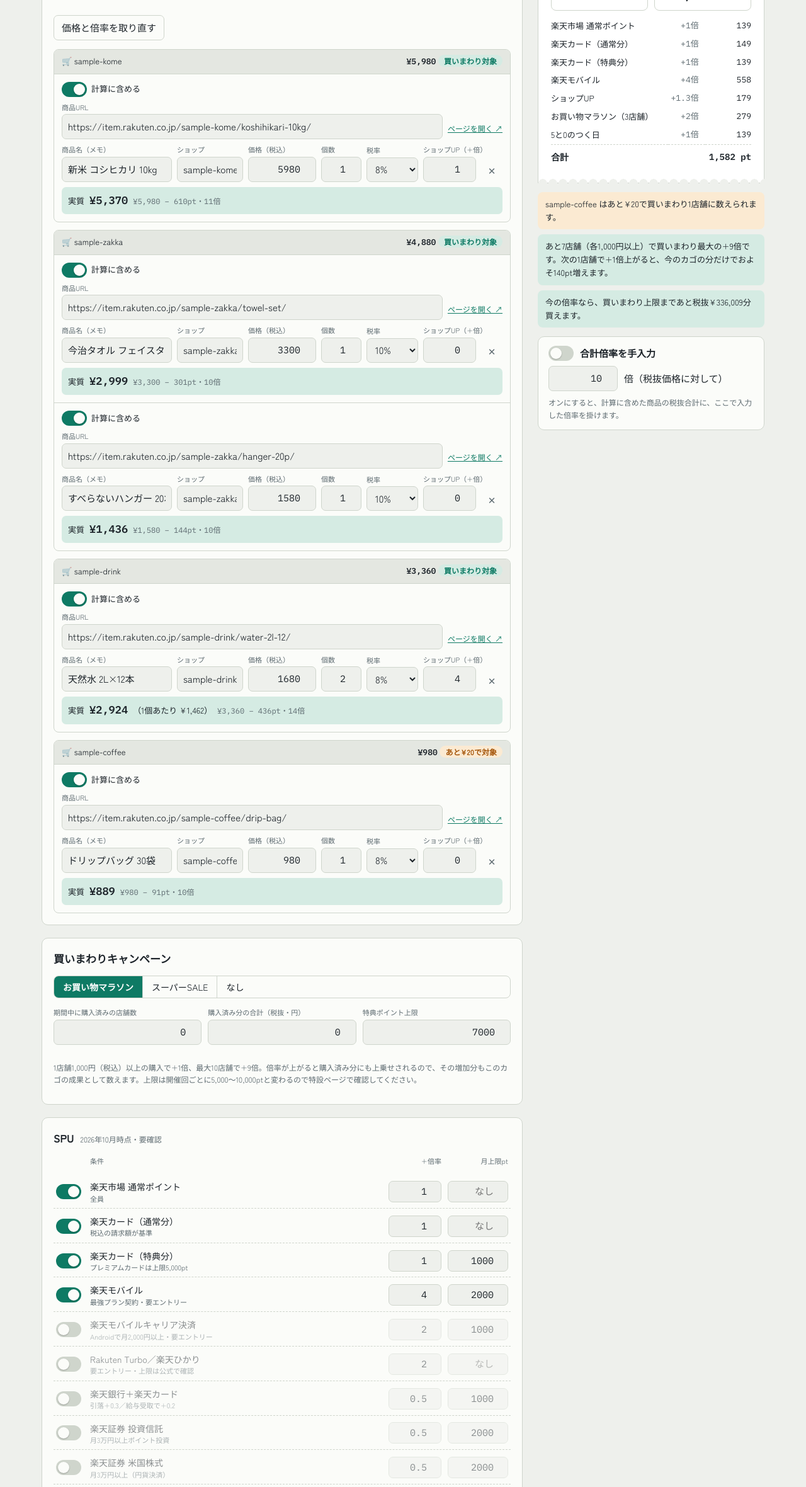
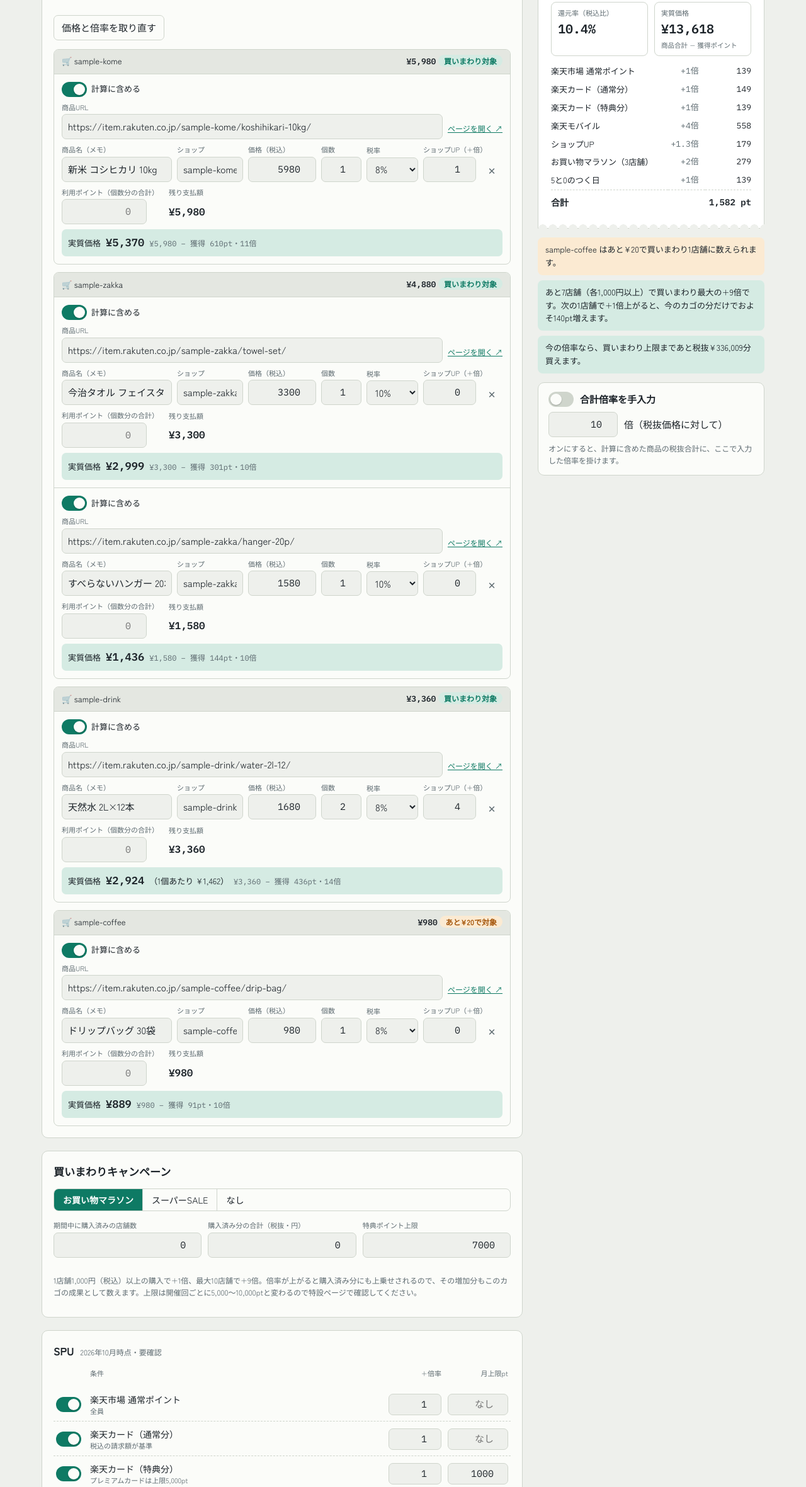
Before and after one commit to yuki8128/pointsim, a plain HTML site: page index.html in a window 1280 px wide. Shown: the part 404-2765 px from the top of the page at 63% size. Drawn offline with Linux system fonts and the light colour scheme.

Commit message:
商品ごとにポイント払いを指定して残り支払額と獲得ポイントを計算

```diff
--- a/index.html
+++ b/index.html
@@ -98,6 +98,9 @@ button.ghost:hover { color: var(--ink); background: var(--sunken); }
   .item-fields .f-del { grid-column: span 1; }
 }
 .del { padding: 6px; width: 34px; height: 36px; line-height: 1; }
+.item-payment { display: flex; flex-wrap: wrap; align-items: end; gap: 8px 16px; }
+.item-payment input { width: 9em; }
+.item-payment output { display: block; padding-block: 7px; font: 600 16px/1.6 var(--font-num); }
 .item-eff { display: flex; flex-wrap: wrap; align-items: baseline; gap: 4px 8px; font-size: 13px; padding: 8px 10px; border-radius: 7px; background: var(--accent-soft); font-variant-numeric: tabular-nums; }
 .item-eff:empty { display: none; }
 .item-eff b { font-family: var(--font-num); font-size: 17px; font-weight: 600; color: var(--ink); }
@@ -143,6 +146,9 @@ button.ghost:hover { color: var(--ink); background: var(--sunken); }
   -webkit-mask: radial-gradient(circle 7px at 8px 100%, transparent 6.5px, #000 7px) 0 0 / 16px 100% repeat-x;
           mask: radial-gradient(circle 7px at 8px 100%, transparent 6.5px, #000 7px) 0 0 / 16px 100% repeat-x; }
 .receipt .kicker { font-family: var(--font-body); font-size: 12px; color: var(--muted); letter-spacing: .1em; }
+.payment-totals { display: grid; grid-template-columns: 1fr auto; gap: 2px 12px; margin: 10px 0; }
+.payment-totals dt { font-family: var(--font-body); }
+.payment-totals dd { margin: 0; text-align: right; font-weight: 600; }
 .big { display: flex; align-items: baseline; gap: 6px; margin: 2px 0 2px; }
 .big b { font-size: 44px; font-weight: 600; line-height: 1.1; letter-spacing: -.02em; background: linear-gradient(transparent 62%, var(--marker) 62%); font-variant-numeric: tabular-nums; }
 .big span { font-family: var(--font-body); font-size: 14px; }
@@ -260,8 +266,9 @@ body { margin: 0; padding-top: env(safe-area-inset-top, 0px); padding-bottom: en
   </div>
 
   <footer>
-    <span>ポイントは税抜価格を基準に、楽天カード通常分のみ税込のカード請求額を基準に計算しています。端数はショップごとに切り捨てです。</span>
-    <span>クーポン値引き、送料、ポイント利用分、月内にすでに使った上限枠は反映していません。実際の付与は楽天の判定に従います。キャンペーンの条件は<a href="https://event.rakuten.co.jp/campaign/point-up/everyday/point/" target="_blank" rel="noopener">SPUの公式ページ</a>などで確認してください。</span>
+    <span>利用ポイントは1pt＝1円です。通常ポイント・ショップUP・買いまわりにはポイントで支払った分も含みます。</span>
+    <span>同じショップの商品は1注文として計算します。楽天カード通常分は税込額から、カード特典分・楽天銀行＋楽天カード・5と0のつく日は税抜額から利用ポイントを引き、ショップごとに端数を切り捨てます。<a href="https://ichiba.faq.rakuten.net/detail/000031091" target="_blank" rel="noopener">楽天市場の計算例</a></span>
+    <span>クーポン値引き、送料、月内にすでに使った上限枠は反映していません。実際の付与は楽天の判定に従います。キャンペーンの条件は<a href="https://event.rakuten.co.jp/campaign/point-up/everyday/point/" target="_blank" rel="noopener">SPUの公式ページ</a>などで確認してください。</span>
     <span>このツールは個人が制作・運営しているもので、楽天グループ株式会社とは関係ありません。計算結果によって生じた損害について制作者は責任を負いません。入力内容はお使いのブラウザ内にだけ保存され、外部のサーバーには送信しません（商品情報の取得で楽天ウェブサービスに商品コードを問い合わせる場合を除く）。</span>
     <span class="credit">
       <a href="https://www.rakuten.co.jp/" target="_blank" rel="noopener">楽天市場</a>
@@ -283,12 +290,12 @@ const HAS_API = !!(CFG.applicationId && CFG.accessKey);
 
 const DEFAULT_SPU = [
   { key: "base", name: "楽天市場 通常ポイント", note: "全員", bonus: 1, cap: 0, on: true, fixed: true },
-  { key: "card", name: "楽天カード（通常分）", note: "税込の請求額が基準", bonus: 1, cap: 0, on: true, basis: "incl" },
-  { key: "cardsp", name: "楽天カード（特典分）", note: "プレミアムカードは上限5,000pt", bonus: 1, cap: 1000, on: true },
+  { key: "card", name: "楽天カード（通常分）", note: "税込の請求額が基準", bonus: 1, cap: 0, on: true, basis: "cardIncl" },
+  { key: "cardsp", name: "楽天カード（特典分）", note: "プレミアムカードは上限5,000pt", bonus: 1, cap: 1000, on: true, basis: "cardEx" },
   { key: "mobile", name: "楽天モバイル", note: "最強プラン契約・要エントリー", bonus: 4, cap: 2000, on: true },
   { key: "carrier", name: "楽天モバイルキャリア決済", note: "Androidで月2,000円以上・要エントリー", bonus: 2, cap: 1000, on: false },
   { key: "hikari", name: "Rakuten Turbo／楽天ひかり", note: "要エントリー・上限は公式で確認", bonus: 2, cap: 0, on: false },
-  { key: "bank", name: "楽天銀行＋楽天カード", note: "引落+0.3／給与受取で+0.2", bonus: 0.5, cap: 1000, on: false },
+  { key: "bank", name: "楽天銀行＋楽天カード", note: "引落+0.3／給与受取で+0.2", bonus: 0.5, cap: 1000, on: false, basis: "cardEx" },
   { key: "fund", name: "楽天証券 投資信託", note: "月3万円以上ポイント投資", bonus: 0.5, cap: 2000, on: false },
   { key: "us", name: "楽天証券 米国株式", note: "月3万円以上（円貨決済）", bonus: 0.5, cap: 2000, on: false },
   { key: "wallet", name: "楽天ウォレット", note: "暗号資産 月3万円以上", bonus: 0.5, cap: 1000, on: false },
@@ -305,7 +312,7 @@ const DEFAULT_SPU = [
 ];
 
 const DEFAULT_EXTRAS = [
-  { key: "five", name: "5と0のつく日", note: "楽天カード決済・当日エントリー／上限は月", bonus: 1, cap: 1000, on: true },
+  { key: "five", name: "5と0のつく日", note: "楽天カード決済・当日エントリー／上限は月", bonus: 1, cap: 1000, on: true, basis: "cardEx" },
   { key: "rakuma", name: "買いまわり（ラクマ特典）", note: "マラソン中・ラクマ利用でエントリー", bonus: 1, cap: 1500, on: false },
   { key: "win", name: "勝ったら倍", note: "イーグルス・ヴィッセル等の勝利翌日", bonus: 1, cap: 1000, on: false },
   { key: "wonder", name: "ワンダフルデー", note: "毎月1日・エントリー（開催時のみ）", bonus: 2, cap: 1000, on: false },
@@ -325,7 +332,7 @@ const newId = () => "i" + (uid++) + Date.now().toString(36);
 function defaultState() {
   return {
     sample: true,
-    items: SAMPLE_ITEMS.map(x => ({ id: newId(), ...x })),
+    items: SAMPLE_ITEMS.map(x => ({ id: newId(), pointsUsed: 0, ...x })),
     mode: "marathon", priorShops: 0, priorEx: 0, campCap: 7000,
     spu: DEFAULT_SPU.map(x => ({ ...x })),
     extras: DEFAULT_EXTRAS.map(x => ({ ...x })),
@@ -343,8 +350,12 @@ function loadState() {
     const savedSpu = Object.fromEntries((s.spu || []).map(r => [r.key, r]));
     s.spu = d.spu.map(r => savedSpu[r.key] ? { ...r, on: savedSpu[r.key].on, bonus: savedSpu[r.key].bonus, cap: savedSpu[r.key].cap } : r);
     s.extras = s.extras || d.extras;
-    d.extras.forEach(r => { if (!s.extras.some(x => x.key === r.key)) s.extras.push(r); });
-    s.items = (s.items || []).map(it => ({ ...it, id: newId(), status: it.status === "loading" ? "" : it.status, shopUp: it.shopUp ?? Math.max(0, (+it.shopMul || 1) - 1) }));
+    d.extras.forEach(r => {
+      const saved = s.extras.find(x => x.key === r.key);
+      if (saved) saved.basis = r.basis;
+      else s.extras.push(r);
+    });
+    s.items = (s.items || []).map(it => ({ ...it, id: newId(), pointsUsed: pointsUsedOf(it), status: it.status === "loading" ? "" : it.status, shopUp: it.shopUp ?? Math.max(0, (+it.shopMul || 1) - 1) }));
     return { ...d, ...s };
   } catch (e) { return defaultState(); }
 }
@@ -371,8 +382,43 @@ function parseUrl(u) {
 }
 
 /* ---------- 計算（純関数） ---------- */
-const exOf = it => Math.floor((+it.price || 0) * (+it.qty || 0) * 100 / (100 + (+it.tax || 10)));
-const inclOf = it => (+it.price || 0) * (+it.qty || 0);
+function inclOf(it) {
+  return Math.max(0, +it.price || 0) * Math.max(0, +it.qty || 0);
+}
+const exOf = it => Math.floor(inclOf(it) * 100 / (100 + (+it.tax || 10)));
+
+function pointsUsedOf(it) {
+  const requested = Number(it.pointsUsed);
+  return Number.isFinite(requested) ? Math.max(0, Math.floor(Math.min(requested, inclOf(it)))) : 0;
+}
+
+function rewardBasis(amounts, basis) {
+  if (basis === "cardIncl") return amounts.incl - amounts.used;
+  if (basis === "cardEx") return Math.max(0, amounts.ex - amounts.used);
+  return amounts.ex;
+}
+
+// 比例配分で残った1ptは端数の大きい順に配り、商品の獲得ポイントとカゴの合計を一致させる。
+function splitPoints(points, weights) {
+  const totalWeight = weights.reduce((sum, weight) => sum + weight, 0);
+  if (!totalWeight) return weights.map(() => 0);
+  const quotas = weights.map(weight => points * weight / totalWeight);
+  const shares = quotas.map(Math.floor);
+  const remaining = Math.round(points) - shares.reduce((sum, share) => sum + share, 0);
+  if (remaining > 0) {
+    const remainders = quotas.map((quota, i) => ({ i, fraction: quota - shares[i] }));
+    remainders.sort((a, b) => b.fraction - a.fraction);
+    for (const { i } of remainders.slice(0, remaining)) shares[i]++;
+  }
+  return shares;
+}
+
+function allocate(items, points, basis) {
+  if (!points) return;
+  const shares = splitPoints(points, items.map(it => rewardBasis(it, basis)));
+  items.forEach((it, i) => { it.pts += shares[i]; });
+}
+
 // 切り替え状態のない既存商品・新規商品は計算に含める
 const isIncluded = it => it.included !== false;
 
@@ -383,29 +429,38 @@ function shopKey(it) {
 
 function calc(s) {
   const shops = new Map();
+  const perItem = {};
   s.items.forEach((it, idx) => {
     if (!isIncluded(it)) return;
     const key = shopKey(it);
     if (!shops.has(key)) {
       const name = (it.shop || "").trim() || "（ショップ未入力 " + (idx + 1) + "）";
-      shops.set(key, { key, name, incl: 0, ex: 0, shopPts: 0, items: [] });
+      shops.set(key, { key, name, incl: 0, ex: 0, used: 0, shopPts: 0, items: [] });
     }
     const g = shops.get(key);
-    const ex = exOf(it), incl = inclOf(it);
-    g.incl += incl; g.ex += ex; g.items.push(it);
-    const up = Math.max(0, +it.shopUp || 0);
-    g.shopPts += Math.floor(ex * up / 100);
+    const ex = exOf(it), incl = inclOf(it), used = pointsUsedOf(it);
+    const shopPts = Math.floor(ex * Math.max(0, +it.shopUp || 0) / 100);
+    perItem[it.id] = { incl, ex, used, qty: Math.max(1, +it.qty || 1), pts: s.ovOn ? 0 : shopPts };
+    g.items.push(it);
+    g.incl += incl; g.ex += ex; g.used += used; g.shopPts += shopPts;
   });
   const groups = [...shops.values()];
   const includedItems = groups.flatMap(g => g.items);
   const cartIncl = groups.reduce((a, g) => a + g.incl, 0);
   const cartEx = groups.reduce((a, g) => a + g.ex, 0);
+  const used = groups.reduce((a, g) => a + g.used, 0);
   const lines = [];
 
   const ruleLine = (r) => {
-    const raw = groups.reduce((a, g) => a + Math.floor((r.basis === "incl" ? g.incl : g.ex) * (+r.bonus || 0) / 100), 0);
+    const byShop = groups.map(g => Math.floor(rewardBasis(g, r.basis) * (+r.bonus || 0) / 100));
+    const raw = byShop.reduce((a, pts) => a + pts, 0);
     const cap = +r.cap || 0;
     const pts = cap > 0 ? Math.min(raw, cap) : raw;
+    // ポイント払いがあるときは、カード特典を各ショップ内のカード決済対象額に応じて配分する。
+    if (used && r.basis && pts && !s.ovOn) {
+      const shares = splitPoints(pts, byShop);
+      groups.forEach((g, i) => allocate(g.items.map(it => perItem[it.id]), shares[i], r.basis));
+    }
     return { label: r.name, mult: +r.bonus || 0, pts, capped: cap > 0 && raw > cap, raw };
   };
   s.spu.filter(r => r.on).forEach(r => lines.push({ ...ruleLine(r), group: "SPU" }));
@@ -435,6 +490,14 @@ function calc(s) {
   const computed = lines.reduce((a, l) => a + l.pts, 0);
   const override = s.ovOn ? Math.floor(cartEx * (+s.ovVal || 0) / 100) : null;
   const total = override ?? computed;
+  const items = Object.values(perItem);
+  // 配分済みの特典を除いた残りと、手入力倍率のポイントは税抜商品額の比率で配分する。
+  allocate(items, total - items.reduce((sum, it) => sum + it.pts, 0));
+  items.forEach(it => {
+    it.net = it.incl - it.pts;
+    it.unit = it.net / it.qty;
+    it.mult = it.ex ? it.pts / it.ex * 100 : 0;
+  });
   // 楽天の「今この商品はポイント○倍」と同じく、上限を考えない倍率の単純合計
   const dispMult = override !== null ? (+s.ovVal || 0) : lines.reduce((a, l) => a + (l.mult || 0), 0);
   const capLoss = override !== null ? 0 : lines.reduce((a, l) => a + Math.max(0, (l.raw ?? l.pts) - l.pts), 0);
@@ -443,21 +506,8 @@ function calc(s) {
     rate: cartIncl ? total / cartIncl * 100 : 0,
     mult: cartEx ? total / cartEx * 100 : 0,
     net: cartIncl - total,
-    perItem: allocate(includedItems, total - (override !== null ? 0 : shopPts), override !== null, cartEx),
+    used, payable: cartIncl - used, perItem,
   };
-}
-
-// 商品ごとの実質価格：ショップUP分はその商品に、残り（SPU・キャンペーン等）は税抜額の比率で配分する
-function allocate(items, commonPts, ignoreShopUp, cartEx) {
-  const out = {};
-  items.forEach(it => {
-    const ex = exOf(it), incl = inclOf(it);
-    const own = ignoreShopUp ? 0 : Math.floor(ex * Math.max(0, +it.shopUp || 0) / 100);
-    const pts = Math.round(own + (cartEx ? commonPts * ex / cartEx : 0));
-    const qty = Math.max(1, +it.qty || 1);
-    out[it.id] = { pts, net: incl - pts, unit: (incl - pts) / qty, qty, mult: ex ? pts / ex * 100 : 0, incl };
-  });
-  return out;
 }
 
 /* ---------- 描画 ---------- */
@@ -491,6 +541,7 @@ function renderItems() {
       ${its.map(it => itemHtml(it)).join("")}
     </div>`;
   }).join("");
+  state.items.forEach(updateItemPayment);
 }
 
 function itemHtml(it) {
@@ -519,8 +570,20 @@ function itemHtml(it) {
       <div class="f-mul"><label for="x-${it.id}">ショップUP（+倍）</label><input type="number" id="x-${it.id}" data-k="shopUp" min="0" step="1" value="${esc(it.shopUp)}"></div>
       <div class="f-del"><button type="button" class="ghost del" data-del="${it.id}" aria-label="この商品を削除">✕</button></div>
     </div>
+    <div class="item-payment">
+      <div class="fld"><label for="used-${it.id}">利用ポイント（個数分の合計）</label><input type="number" inputmode="numeric" id="used-${it.id}" data-k="pointsUsed" min="0" step="1" placeholder="0"></div>
+      <div class="fld"><label for="due-${it.id}">残り支払額</label><output id="due-${it.id}" for="p-${it.id} q-${it.id} used-${it.id}"></output></div>
+    </div>
     <div class="item-eff" data-eff="${it.id}"></div>
   </div>`;
+}
+
+function updateItemPayment(it) {
+  const incl = inclOf(it), used = pointsUsedOf(it);
+  const input = $("used-" + it.id);
+  input.max = Math.floor(incl);
+  if (+input.value !== used) input.value = used || "";
+  $("due-" + it.id).value = yen(incl - used);
 }
 
 function updateShopHeads(groups) {
@@ -569,12 +632,16 @@ function renderSummary() {
   $("receipt").innerHTML = `
     <div class="kicker">獲得予定ポイント</div>
     <div class="big"><b>${num(r.total)}</b><span>pt</span></div>
-    <div class="kicker">計算対象 ${r.itemCount}商品・${r.groups.length}ショップ／お支払い ${yen(r.cartIncl)}（税抜 ${yen(r.cartEx)}）</div>
+    <div class="kicker">計算対象 ${r.itemCount}商品・${r.groups.length}ショップ／商品合計 ${yen(r.cartIncl)}（税抜 ${yen(r.cartEx)}）</div>
+    <dl class="payment-totals">
+      <dt>利用ポイント</dt><dd>${num(r.used)} pt</dd>
+      <dt>残り支払額</dt><dd>${yen(r.payable)}</dd>
+    </dl>
     <div class="kpis">
       <div><small>表示倍率（上限なし）</small><b>${fmtMul(r.dispMult)}倍</b><small>楽天の「ポイント○倍」と同じ数え方</small></div>
       <div><small>実質倍率（上限込み）</small><b>${fmtMul(r.mult)}倍</b>${r.capLoss > 0 ? `<small class="loss">上限で −${num(r.capLoss)}pt</small>` : "<small>上限による目減りなし</small>"}</div>
       <div><small>還元率（税込比）</small><b>${(Math.round(r.rate * 10) / 10).toFixed(1)}%</b></div>
-      <div><small>ポイント差引後</small><b>${yen(r.net)}</b></div>
+      <div><small>実質価格</small><b>${yen(r.net)}</b><small>商品合計 − 獲得ポイント</small></div>
     </div>
     <table class="lines">
       ${rows}
@@ -585,9 +652,9 @@ function renderSummary() {
   document.querySelectorAll("[data-eff]").forEach(el => {
     const e = r.perItem[el.dataset.eff];
     if (!e || !e.incl) { el.innerHTML = ""; return; }
-    el.innerHTML = `<span>実質</span><b>${yen(e.net)}</b>` +
+    el.innerHTML = `<span>実質価格</span><b>${yen(e.net)}</b>` +
       (e.qty > 1 ? `<span>（1個あたり ${yen(e.unit)}）</span>` : "") +
-      `<span class="sub">${yen(e.incl)} − ${num(e.pts)}pt・${fmtMul(e.mult)}倍</span>`;
+      `<span class="sub">${yen(e.incl)} − 獲得 ${num(e.pts)}pt・${fmtMul(e.mult)}倍</span>`;
   });
   updateShopHeads(r.groups);
 }
@@ -731,6 +798,7 @@ function applyItem(it, x) {
   it.shopName = x.shopName || "";
   const base = +x.itemPrice || 0;
   it.price = x.taxFlag === 1 ? Math.round(base * (100 + (+it.tax || 10)) / 100) : base;
+  it.pointsUsed = pointsUsedOf(it);
   it.apiRate = +x.pointRate || 1;
   it.shopUp = it.apiRate - 1; // APIの pointRate は通常分1倍を含む合計（「9倍UP」なら10）
   it.ptEnd = x.pointRateEndTime || "";
@@ -756,6 +824,8 @@ $("items").addEventListener("input", e => {
   const it = state.items.find(x => x.id === row.dataset.id); if (!it) return;
   const k = el.dataset.k;
   it[k] = el.type === "checkbox" ? el.checked : el.value;
+  if (k === "pointsUsed") it.pointsUsed = pointsUsedOf(it);
+  if (k === "pointsUsed" || k === "price" || k === "qty") updateItemPayment(it);
   if (k !== "included") state.sample = false;
   if (k === "url") {
     const p = parseUrl(el.value);
@@ -767,6 +837,11 @@ $("items").addEventListener("input", e => {
 $("items").addEventListener("change", e => {
   // ショップ名が変わったらグループ表示を組み直す
   const k = e.target.dataset.k;
+  if (k === "price" || k === "qty") {
+    // 桁を打ち直している途中では利用ポイントを失わないよう、編集の確定時に上限を保存する。
+    const it = state.items.find(x => x.id === e.target.closest(".item")?.dataset.id);
+    if (it) { it.pointsUsed = pointsUsedOf(it); save(); }
+  }
   if (k === "url") {
     const it = state.items.find(x => x.id === e.target.closest(".item")?.dataset.id);
     if (it) { it.title = ""; it.shopName = ""; it.status = ""; enqueue(it); }
@@ -792,7 +867,7 @@ $("addBulk").addEventListener("click", () => {
   if (state.sample) { state.items = []; state.sample = false; }
   lines.forEach(u => {
     const p = parseUrl(u);
-    const it = { id: newId(), url: p.url, name: "", shop: p.shop, _autoShop: true, price: "", qty: 1, tax: 10, shopUp: 0 };
+    const it = { id: newId(), url: p.url, name: "", shop: p.shop, _autoShop: true, price: "", qty: 1, tax: 10, shopUp: 0, pointsUsed: 0 };
     state.items.push(it);
     enqueue(it);
   });
@@ -804,7 +879,7 @@ $("addBulk").addEventListener("click", () => {
 });
 $("addBlank").addEventListener("click", () => {
   if (state.sample) { state.items = []; state.sample = false; }
-  const it = { id: newId(), url: "", name: "", shop: "", price: "", qty: 1, tax: 10, shopUp: 0 };
+  const it = { id: newId(), url: "", name: "", shop: "", price: "", qty: 1, tax: 10, shopUp: 0, pointsUsed: 0 };
   state.items.push(it);
   renderItems(); refresh();
   document.getElementById("u-" + it.id)?.focus();
```
Also changed, not shown: test/points-payment.test.mjs (added, +118 -0 lines).
